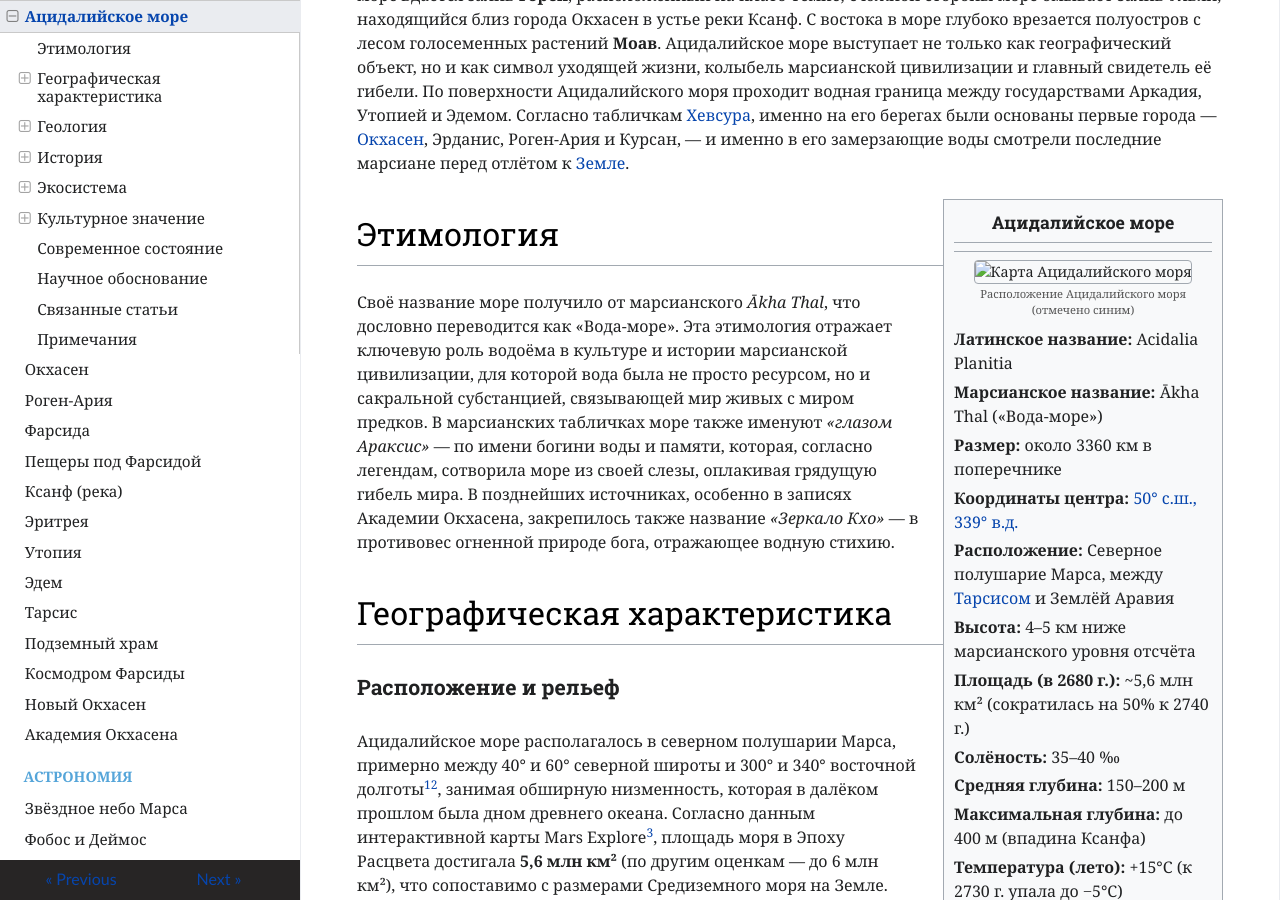
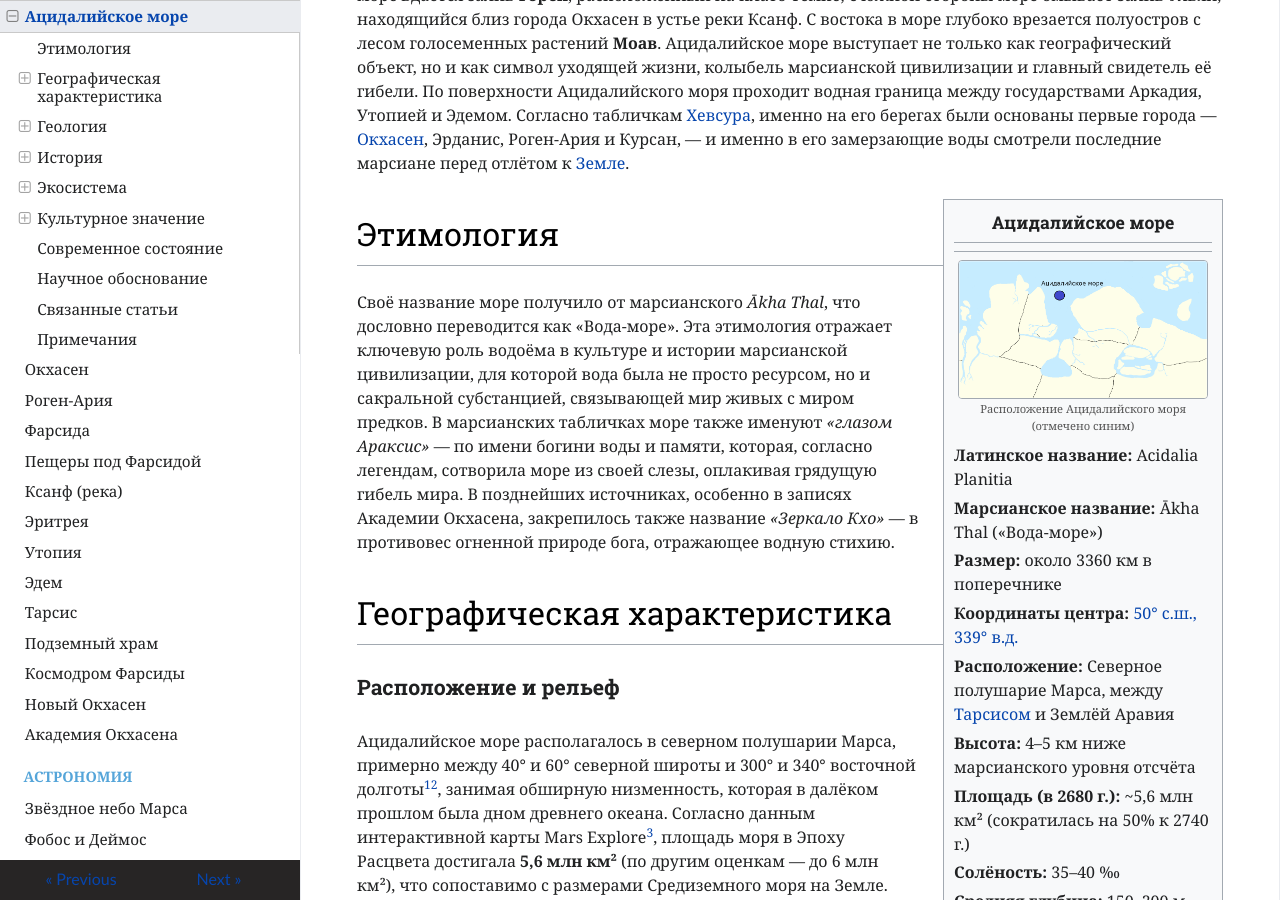
Before and after one commit to ivanhohlov14-bit/mars-encyclopedia, an MkDocs documentation site: the page built from docs/geography/acidalia-sea.md, in a window 1280 px wide and 900 px high, scrolled down 312 px. Built offline with MkDocs 1.6.1, drawn with Linux system fonts in a browser that asks for light colours; nearby versions of some CDN libraries.

Commit message:
Update acidalia-sea.md

```diff
--- a/docs/geography/acidalia-sea.md
+++ b/docs/geography/acidalia-sea.md
@@ -7,7 +7,7 @@
   <hr>
 
   <div style="text-align: center; margin-bottom: 8px;">
-    <img src="mars-encyclopedia/assets/images/map/acidalia-planitia-map.png" alt="Карта Ацидалийского моря" style="width: 100%; max-width: 250px; border: 1px solid #a2a9b1; border-radius: 4px;">
+    <img src="/assets/images/map/acidalia-planitia-map.png" alt="Карта Ацидалийского моря" style="width: 100%; max-width: 250px; border: 1px solid #a2a9b1; border-radius: 4px;">
     <div style="font-size: 0.7rem; color: #555; margin-top: 2px;">Расположение Ацидалийского моря (отмечено синим)</div>
   </div>
 
```
